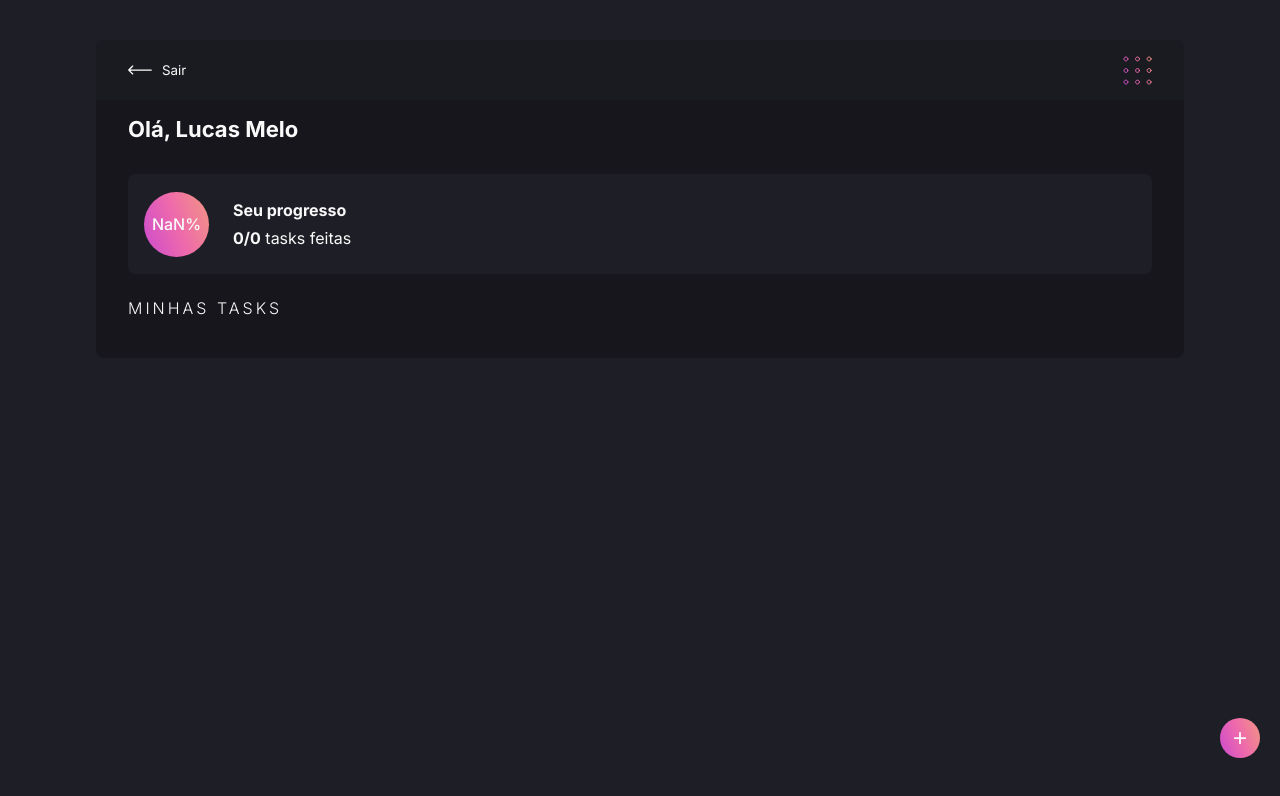
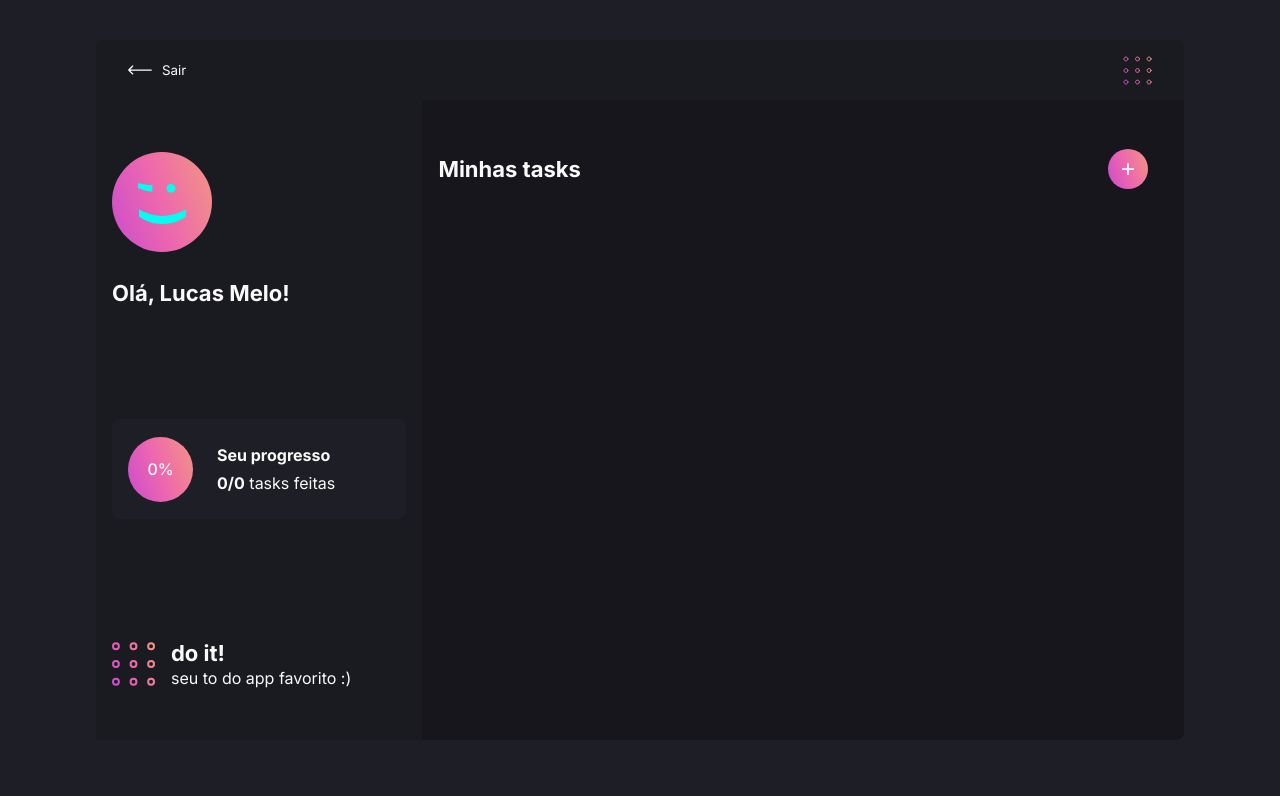
Before and after one commit to lucasgmelo/todo-app, a React app: page / in a window 1280 px wide. Shown: the top 796 px of the page. Built offline with nearby package versions, Linux system fonts and the light colour scheme.

Commit message:
:sparkles: make it responsible

```diff
--- a/src/components/TaskList.tsx
+++ b/src/components/TaskList.tsx
@@ -14,11 +14,7 @@ export function TaskList() {
   const [newTaskTitle, setNewTaskTitle] = useState("");
   const [addTask, setAddTask] = useState(false);
   const [completedTasks, setCompletedTasks] = useState<Task[]>([]);
-  const large = useMedia("(max-width: 62.5rem)");
-
-  useEffect(() => {
-    console.log(large);
-  }, [large]);
+  const large = useMedia("(min-width: 62.5rem)");
 
   useEffect(() => {
     getCompletedTasks();
@@ -59,16 +55,26 @@ export function TaskList() {
     setTasks(filteredTasks);
   }
 
+  function getProgress(complete: number, total: number) {
+    const percentual = Math.floor((complete / total) * 100);
+    if (Number.isNaN(percentual)) return 0;
+    return percentual;
+  }
+
   return (
     <section className="task-list">
-      <header>
-        <h1>Olá, Lucas Melo</h1>
-      </header>
-
-      <main>
+      <header className={large && "desktop-bg"}>
+        <div>
+          {large && (
+            <div>
+              <img src="icons/profile.svg" alt="" />
+            </div>
+          )}
+          <h1>Olá, Lucas Melo!</h1>
+        </div>
         <section className="main-card">
           <div className="progress-data">
-            <p>{Math.floor((completedTasks.length / tasks.length) * 100)}%</p>
+            <p>{getProgress(completedTasks.length, tasks.length)}%</p>
           </div>
           <div className="progress-text">
             <strong>Seu progresso</strong>
@@ -80,38 +86,24 @@ export function TaskList() {
             </div>
           </div>
         </section>
+        {large && (
+          <footer>
+            <img src="icons/medium_logo.svg" alt="" />
+            <div>
+              <strong>do it!</strong>
+              <p>seu to do app favorito :)</p>
+            </div>
+          </footer>
+        )}
+      </header>
+      <main>
         <section className="tasks-container">
-          <h2>minhas tasks</h2>
-          <ul>
-            {tasks.map((task) => (
-              <li>
-                <div
-                  className={task.isComplete ? "completed" : ""}
-                  data-testid="task"
-                >
-                  <label className="checkbox-container">
-                    <input
-                      type="checkbox"
-                      readOnly
-                      checked={task.isComplete}
-                      onClick={() => handleToggleTaskCompletion(task.id)}
-                    />
-                    <span className="checkmark"></span>
-                  </label>
-                  <p>{task.title}</p>
-                </div>
-
-                <button
-                  type="button"
-                  data-testid="remove-task-button"
-                  onClick={() => handleRemoveTask(task.id)}
-                >
-                  <FiTrash size={16} />
-                </button>
-              </li>
-            ))}
-          </ul>
-          <div className="input-group">
+          <h2 className={large && "desktop-title"}>Minhas tasks</h2>
+          <div
+            className={
+              large ? `${"input-group"} ${"desktop-button"}` : "input-group"
+            }
+          >
             <input
               type="text"
               placeholder="Adicionar nova task"
@@ -142,6 +134,35 @@ export function TaskList() {
               </button>
             )}
           </div>
+          <ul>
+            {tasks.map((task) => (
+              <li>
+                <div
+                  className={task.isComplete ? "completed" : ""}
+                  data-testid="task"
+                >
+                  <label className="checkbox-container">
+                    <input
+                      type="checkbox"
+                      readOnly
+                      checked={task.isComplete}
+                      onClick={() => handleToggleTaskCompletion(task.id)}
+                    />
+                    <span className="checkmark"></span>
+                  </label>
+                  <p>{task.title}</p>
+                </div>
+
+                <button
+                  type="button"
+                  data-testid="remove-task-button"
+                  onClick={() => handleRemoveTask(task.id)}
+                >
+                  <FiTrash size={16} />
+                </button>
+              </li>
+            ))}
+          </ul>
         </section>
       </main>
     </section>
--- a/src/styles/tasklist.scss
+++ b/src/styles/tasklist.scss
@@ -2,27 +2,35 @@ section.task-list {
   background: var(--bg-dark);
   border-radius: 0 0 8px 8px;
 
-  padding: 1rem 2rem;
+  // padding: 1rem 2rem;
+
+  min-height: 80vh;
+
+  @media (min-width: 62.5rem) {
+    display: grid;
+    grid-template-columns: 30% 70%;
+  }
 
   header {
     display: flex;
-    flex-direction: row;
-    align-items: center;
-    justify-content: space-between;
+    flex-direction: column;
+    align-items: flex-start;
+    justify-content: space-around;
 
-    h1 {
-      color: var(--text-title);
-      font-size: 1.375rem;
+    padding: 0 1rem;
+
+    & > div {
+      h1 {
+        font-size: 1.375rem;
+        margin: 1.5rem 0;
+      }
     }
-  }
-
-  main {
-    margin-top: 2rem;
 
     .main-card {
       height: 100px;
       width: 100%;
 
+      margin-top: -1rem;
       padding: 1rem;
       border-radius: 8px;
 
@@ -59,6 +67,28 @@ section.task-list {
       }
     }
 
+    footer {
+      margin-top: 1rem;
+      display: flex;
+
+      div {
+        margin-left: 1rem;
+
+        strong {
+          font-size: 1.375rem;
+        }
+
+        p {
+          margin-top: 0.1rem;
+        }
+      }
+    }
+  }
+
+  main {
+    margin-top: 2rem;
+    padding: 0 1rem;
+
     .tasks-container {
       padding: 1.5rem 0;
 
@@ -70,6 +100,13 @@ section.task-list {
         font-weight: 300;
         font-size: 1rem;
         letter-spacing: 3px;
+      }
+
+      h2.desktop-title {
+        font-weight: 700;
+        text-transform: initial;
+        letter-spacing: normal;
+        font-size: 1.375rem;
       }
 
       ul {
@@ -177,15 +214,15 @@ section.task-list {
 
 .input-group {
   display: flex;
-  gap: 0.25rem;
   align-items: center;
+  justify-content: flex-end;
 
   font-size: 16px;
 
   position: fixed;
 
   right: 20px;
-  bottom: 40px;
+  bottom: 35px;
 
   input {
     background: var(--bg-light);
@@ -227,8 +264,16 @@ section.task-list {
   }
 }
 
+.desktop-button {
+  position: relative;
+}
+
 .input-off {
   opacity: 0;
 
   pointer-events: none;
 }
+
+.desktop-bg {
+  background: var(--bg-light);
+}
```
